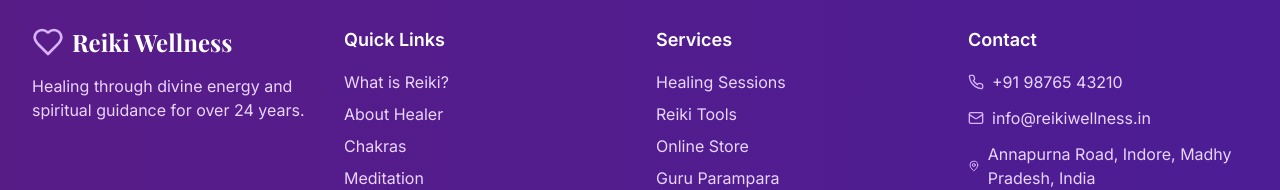
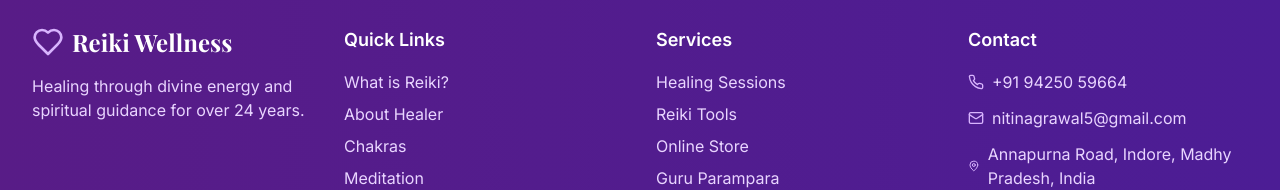
Before and after one commit to pbdyadav/Reiki-Wellness, a React (Vite) app: page /contact in a window 1280 px wide. Shown: the part 3213-3403 px from the top of the page. Built offline with nearby package versions, Linux system fonts and the light colour scheme.

Commit message:
update Contect

```diff
--- a/src/components/Footer.jsx
+++ b/src/components/Footer.jsx
@@ -63,11 +63,11 @@ const Footer = () => {
             <div className="space-y-3">
               <div className="flex items-center space-x-2">
                 <Phone className="h-4 w-4 text-purple-300" />
-                <span className="text-purple-200">+91 98765 43210</span>
+                <span className="text-purple-200">+91 94250 59664</span>
               </div>
               <div className="flex items-center space-x-2">
                 <Mail className="h-4 w-4 text-purple-300" />
-                <span className="text-purple-200">info@reikiwellness.in</span>
+                <span className="text-purple-200">nitinagrawal5@gmail.com</span>
               </div>
               <div className="flex items-center space-x-2">
                 <MapPin className="h-4 w-4 text-purple-300" />
```
